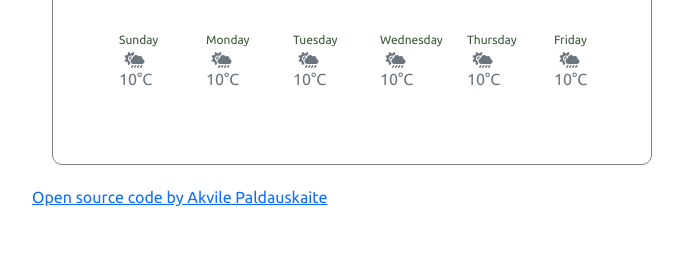
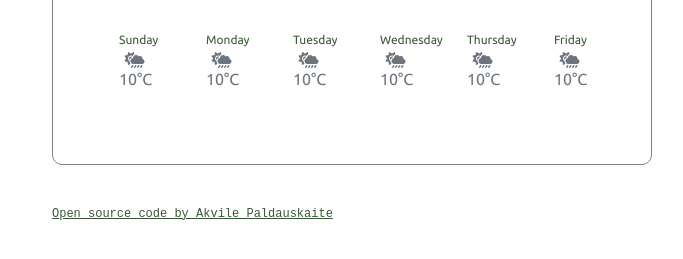
Before and after one commit to Akvilepald/First-weather-app, a plain HTML site: page index.html in a window 1280 px wide. Shown: the part 385-644 px from the top of the page, without its empty margins (50-733 px from the left). Drawn offline with nearby package versions, Linux system fonts and the light colour scheme.

Commit message:
Added CSS to GitHub link

```diff
--- a/src/style.css
+++ b/src/style.css
@@ -61,3 +61,15 @@ form {
 .fahrenheit-option:hover {
   color: #84b082;
 }
+
+#code-source {
+  font-size: 12px;
+  font-family: monospace;
+  display: block;
+  padding: 20px;
+  color: #395837;
+}
+#code-source:hover {
+  color: #84b082;
+  transition: 200ms;
+}
```
